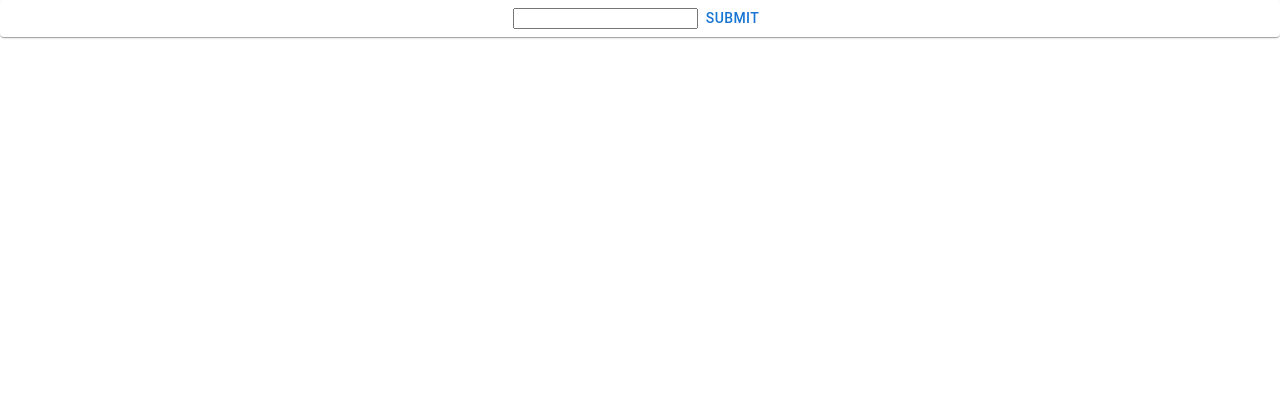
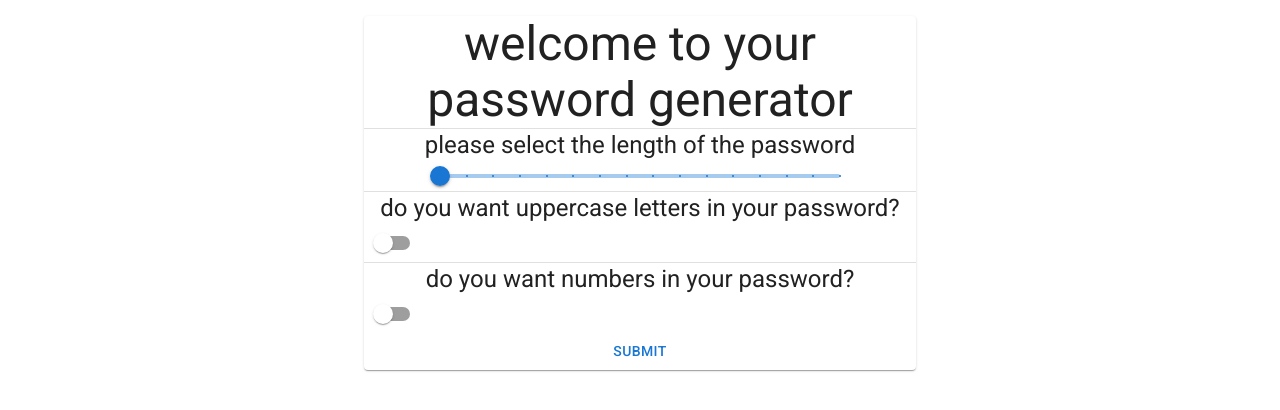
Before and after one commit to GodoyAlejandro/password-generator, a React (Create React App) app: page / in a window 1280 px wide. Shown: the top 410 px of the page. Built offline with nearby package versions, Linux system fonts and the light colour scheme; no server answers.

Commit message:
basic layout done

```diff
--- a/package.json
+++ b/package.json
@@ -5,6 +5,7 @@
   "dependencies": {
     "@emotion/react": "^11.10.4",
     "@emotion/styled": "^11.10.4",
+    "@fontsource/roboto": "^4.5.8",
     "@mui/material": "^5.10.10",
     "@testing-library/jest-dom": "^5.16.5",
     "@testing-library/react": "^13.4.0",
--- a/src/components/Home.jsx
+++ b/src/components/Home.jsx
@@ -3,7 +3,7 @@ import PasswordGeneratorContainer from './password generator/PasswordGeneratorCo
 
 const Home = () => {
   return (
-    <div >
+    <div>
         <PasswordGeneratorContainer/>
     </div>
   )
--- a/src/components/password generator/PasswordGenerator.jsx
+++ b/src/components/password generator/PasswordGenerator.jsx
@@ -1,40 +1,82 @@
-import { Button, Paper, Typography } from "@mui/material";
+import {
+  Button,
+  Divider,
+  Paper,
+  Slider,
+  Switch,
+  Typography,
+} from "@mui/material";
+import { Container } from "@mui/system";
 import React, { useEffect, useState } from "react";
 
 const PasswordGenerator = (props) => {
   const { passwordLength, setPasswordLength, randomWords } = props;
   const [password, setPassword] = useState("");
+  const [sliderValue, setSliderValue] = useState(0);
+  const [uppercaseSwitch, setUppercaseSwitch] = useState(false);
+  const [numbers, setNumbers] = useState(false);
 
-  const createRandom = () => {
-    return randomWords[Math.floor(Math.random() * randomWords.length)];
+  const handleUppercase = (event) => {
+    setUppercaseSwitch(event.target.checked);
+  };
+  const handleNumbers = (event) => {
+    setNumbers(event.target.checked);
   };
 
-  const handleClick = () => {
-    const aleatorio = createRandom() + createRandom();
-    setPassword(aleatorio);
-    console.log(aleatorio);
-    console.log(passwordLength);
+  const handleChange = (event, newValue) => {
+    setSliderValue(newValue);
+  };
+
+  const getMultipleRandom = (arr, num) => {
+    const shuffled = [...arr].sort(() => 0.5 - Math.random());
+
+    return shuffled.slice(0, num);
+  };
+
+  const handleSubmit = () => {
+    setPassword(getMultipleRandom(randomWords, 2).join(""));
+
   };
 
   useEffect(() => {}, []);
 
   return (
-    <Paper>
-      <input
-        type="number"
-        name="password length"
-        value={passwordLength}
-        onChange={(e) => setPasswordLength(parseInt(e.target.value))}
+    <Container maxWidth="sm" sx={{ marginTop: "1rem" }}>
+      <Paper sx={{ display: "flex", flexDirection: "column" }}>
+        <Typography variant="h3">welcome to your password generator</Typography>
+        <Divider />
+        <Typography variant="h5">
+          please select the length of the password
+        </Typography>
+        <Slider
+          sx={{ maxWidth: "25rem", alignSelf: "center" }}
+          value={sliderValue}
+          onChange={handleChange}
+          valueLabelDisplay="auto"
+          marks
+          min={0}
+          max={15}
         />
+        <Divider />
+        <Typography variant="h5">
+          do you want uppercase letters in your password?
+        </Typography>
+        <Switch checked={uppercaseSwitch} onChange={handleUppercase} />
+        <Divider />
+        <Typography variant="h5">
+          do you want numbers in your password?
+        </Typography>
+        <Switch onChange={handleNumbers} />
         <Button
           onClick={() => {
-          handleClick();
+            handleSubmit();
           }}
         >
           submit
         </Button>
-      <Typography variant="h1">{password}</Typography>
+        <Typography variant="body1">{password}</Typography>
       </Paper>
+    </Container>
   );
 };
 
--- a/src/components/password generator/PasswordGeneratorContainer.jsx
+++ b/src/components/password generator/PasswordGeneratorContainer.jsx
@@ -1,15 +1,15 @@
 import React, { useEffect, useState } from "react";
 import PasswordGenerator from "./PasswordGenerator";
 
+const options = {
+  header: {
+    "content-type": "aplication/json",
+  },
+};
 const PasswordGeneratorContainer = () => {
   const [passwordLength, setPasswordLength] = useState();
   const [randomWords, setRandomWords] = useState([]);
 
-  const options = {
-    header: {
-      "content-type": "aplication/json",
-    },
-  };
   useEffect(() => {
     fetch(
       "https://clientes.api.greenborn.com.ar/public-random-word?c=99",
--- a/src/index.js
+++ b/src/index.js
@@ -3,6 +3,11 @@ import ReactDOM from 'react-dom/client';
 import './index.css';
 import App from './App';
 import reportWebVitals from './reportWebVitals';
+import '@fontsource/roboto/300.css';
+import '@fontsource/roboto/400.css';
+import '@fontsource/roboto/500.css';
+import '@fontsource/roboto/700.css';
+
 
 const root = ReactDOM.createRoot(document.getElementById('root'));
 root.render(
```
Also changed, not shown: 1 other file (tests, documents, lock files or other folders). Lines whose indentation alone changed are shown as unchanged.
